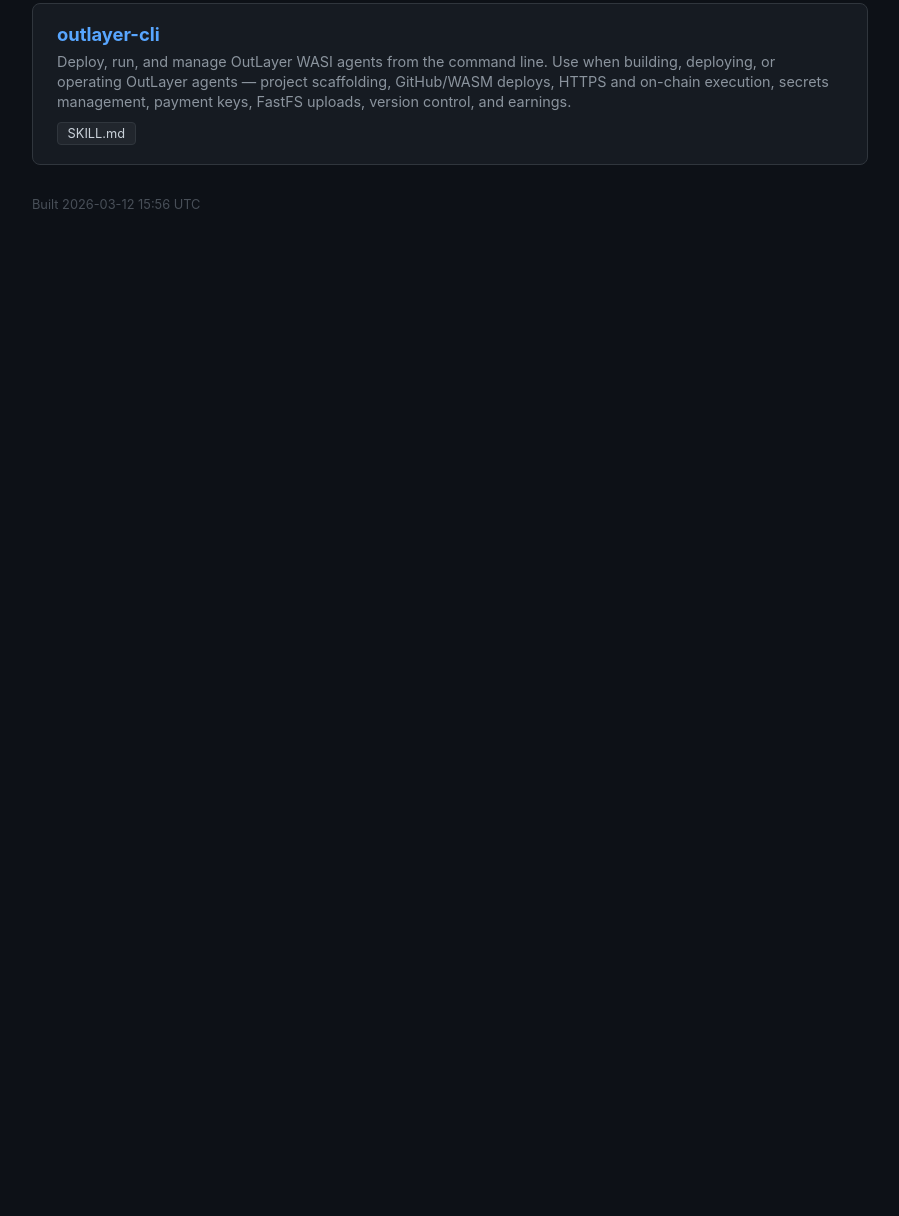
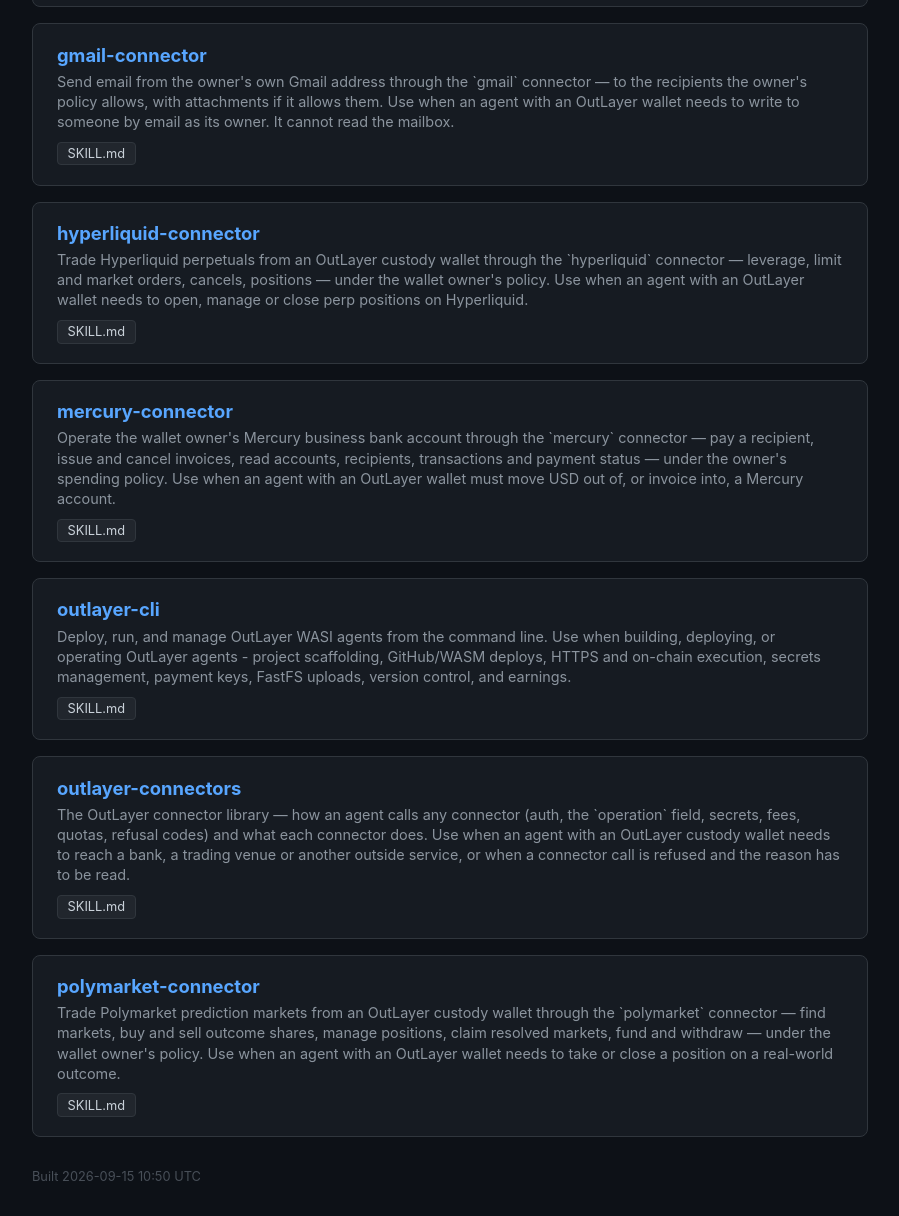
Before and after one commit to out-layer/skills, a plain HTML site: page web-ui/public/index.html in a window 1280 px wide. Shown: the part 477-1693 px from the top of the page, without its empty margins (190-1089 px from the left). Before the commit the page ends 800 px from the top, so only its background shows below. Drawn offline with Linux system fonts and the light colour scheme.

Commit message:
feat: the connector library and its four connectors as skills

```diff
--- a/web-ui/public/index.html
+++ b/web-ui/public/index.html
@@ -66,11 +66,11 @@
 </head>
 <body>
   <h1>OutLayer Skills</h1>
-  <p class="subtitle">3 skills available &mdash; <code>skills.outlayer.ai</code></p>
+  <p class="subtitle">8 skills available &mdash; <code>skills.outlayer.ai</code></p>
 
     <div class="skill-card">
       <h2><a href="/agent-custody/">agent-custody</a></h2>
-      <p class="desc">Multi-chain custody wallet for AI agents with cross-chain swaps via NEAR Intents. Register a gasless wallet, swap tokens across 20+ chains, send/receive on NEAR, Ethereum, Bitcoin, Solana, and more. Use when an agent needs crypto operations — transfers, swaps, contract calls, or cross-chain movements.</p>
+      <p class="desc">Multi-chain custody wallet for AI agents with cross-chain swaps and payment checks via NEAR Intents. Register a gasless wallet, swap tokens across 20+ chains, send/receive on NEAR, Ethereum, Bitcoin, Solana, and more. Use when an agent needs crypto operations - transfers, swaps, payment checks, contract calls, or cross-chain movements.</p>
       <div class="files"><a href="/agent-custody/SKILL.md" class="file-link">SKILL.md</a> </div>
     </div>
     <div class="skill-card">
@@ -79,10 +79,35 @@
       <div class="files"><a href="/building-outlayer-apps/SKILL.md" class="file-link">SKILL.md</a> </div>
     </div>
     <div class="skill-card">
+      <h2><a href="/gmail-connector/">gmail-connector</a></h2>
+      <p class="desc">Send email from the owner's own Gmail address through the `gmail` connector — to the recipients the owner's policy allows, with attachments if it allows them. Use when an agent with an OutLayer wallet needs to write to someone by email as its owner. It cannot read the mailbox.</p>
+      <div class="files"><a href="/gmail-connector/SKILL.md" class="file-link">SKILL.md</a> </div>
+    </div>
+    <div class="skill-card">
+      <h2><a href="/hyperliquid-connector/">hyperliquid-connector</a></h2>
+      <p class="desc">Trade Hyperliquid perpetuals from an OutLayer custody wallet through the `hyperliquid` connector — leverage, limit and market orders, cancels, positions — under the wallet owner's policy. Use when an agent with an OutLayer wallet needs to open, manage or close perp positions on Hyperliquid.</p>
+      <div class="files"><a href="/hyperliquid-connector/SKILL.md" class="file-link">SKILL.md</a> </div>
+    </div>
+    <div class="skill-card">
+      <h2><a href="/mercury-connector/">mercury-connector</a></h2>
+      <p class="desc">Operate the wallet owner's Mercury business bank account through the `mercury` connector — pay a recipient, issue and cancel invoices, read accounts, recipients, transactions and payment status — under the owner's spending policy. Use when an agent with an OutLayer wallet must move USD out of, or invoice into, a Mercury account.</p>
+      <div class="files"><a href="/mercury-connector/SKILL.md" class="file-link">SKILL.md</a> </div>
+    </div>
+    <div class="skill-card">
       <h2><a href="/outlayer-cli/">outlayer-cli</a></h2>
-      <p class="desc">Deploy, run, and manage OutLayer WASI agents from the command line. Use when building, deploying, or operating OutLayer agents — project scaffolding, GitHub/WASM deploys, HTTPS and on-chain execution, secrets management, payment keys, FastFS uploads, version control, and earnings.</p>
+      <p class="desc">Deploy, run, and manage OutLayer WASI agents from the command line. Use when building, deploying, or operating OutLayer agents - project scaffolding, GitHub/WASM deploys, HTTPS and on-chain execution, secrets management, payment keys, FastFS uploads, version control, and earnings.</p>
       <div class="files"><a href="/outlayer-cli/SKILL.md" class="file-link">SKILL.md</a> </div>
     </div>
-  <p class="meta">Built 2026-03-12 15:56 UTC</p>
+    <div class="skill-card">
+      <h2><a href="/outlayer-connectors/">outlayer-connectors</a></h2>
+      <p class="desc">The OutLayer connector library — how an agent calls any connector (auth, the `operation` field, secrets, fees, quotas, refusal codes) and what each connector does. Use when an agent with an OutLayer custody wallet needs to reach a bank, a trading venue or another outside service, or when a connector call is refused and the reason has to be read.</p>
+      <div class="files"><a href="/outlayer-connectors/SKILL.md" class="file-link">SKILL.md</a> </div>
+    </div>
+    <div class="skill-card">
+      <h2><a href="/polymarket-connector/">polymarket-connector</a></h2>
+      <p class="desc">Trade Polymarket prediction markets from an OutLayer custody wallet through the `polymarket` connector — find markets, buy and sell outcome shares, manage positions, claim resolved markets, fund and withdraw — under the wallet owner's policy. Use when an agent with an OutLayer wallet needs to take or close a position on a real-world outcome.</p>
+      <div class="files"><a href="/polymarket-connector/SKILL.md" class="file-link">SKILL.md</a> </div>
+    </div>
+  <p class="meta">Built 2026-09-15 10:50 UTC</p>
 </body>
 </html>
```
Also changed, not shown: 10 other files.
